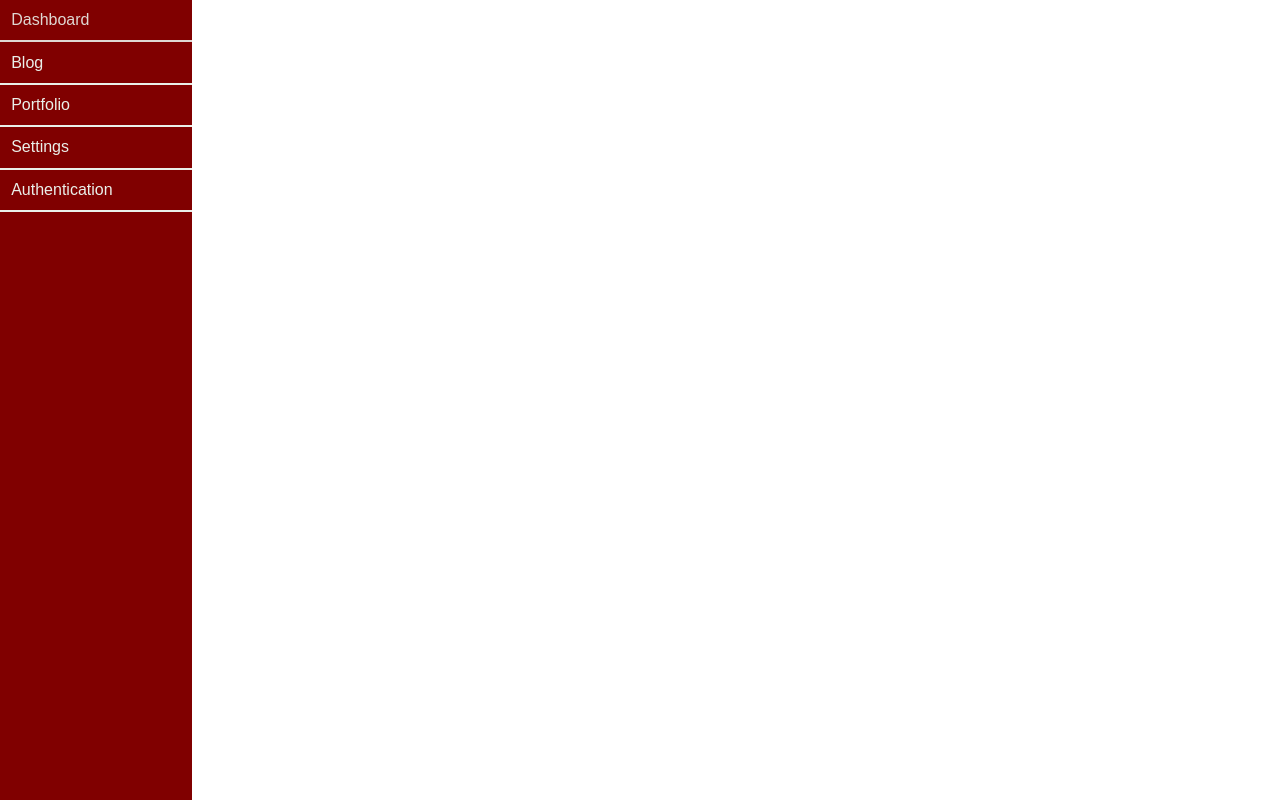
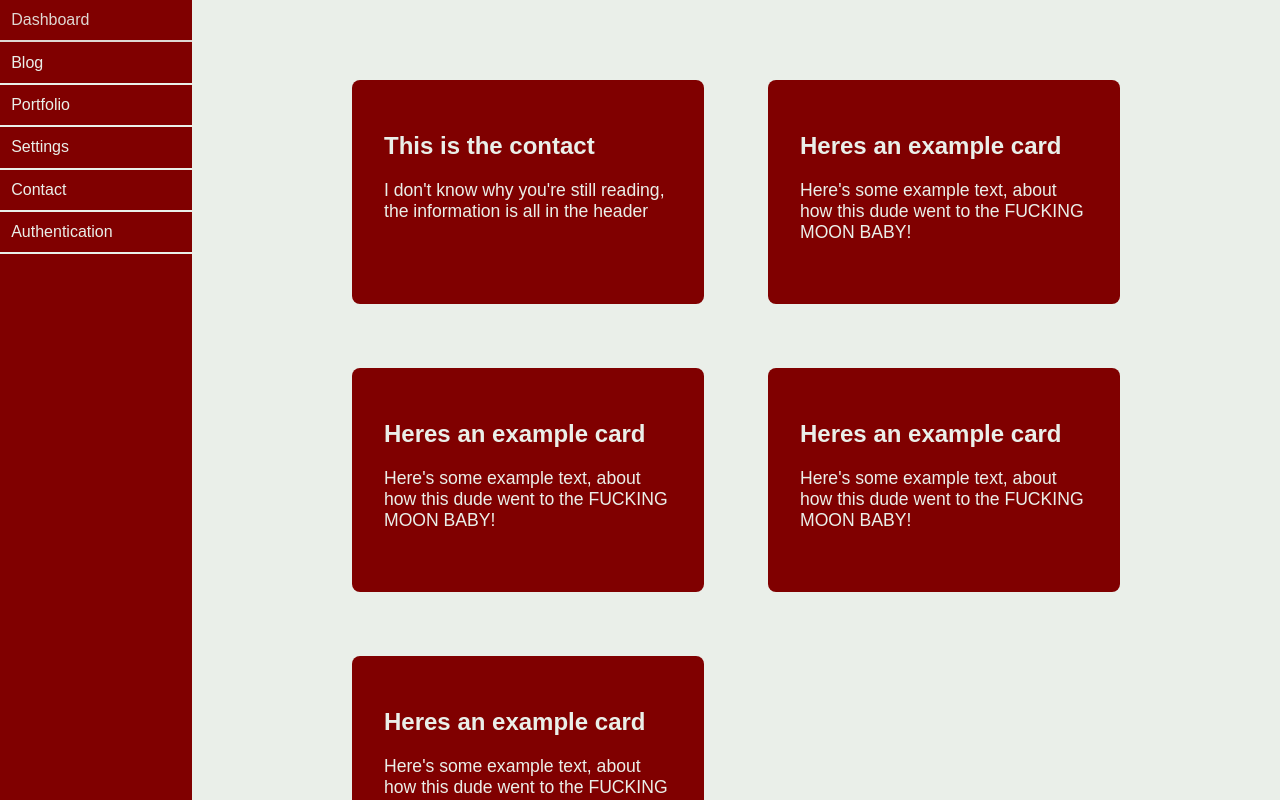
Before and after one commit to westshae/main-fe, an Angular app: page /contact in a window 1280 px wide. Before the commit this address led to /. Built offline with nearby package versions, Linux system fonts and the light colour scheme.

Commit message:
contact page

```diff
--- a/src/app/app-routing.module.ts
+++ b/src/app/app-routing.module.ts
@@ -4,12 +4,14 @@ import { BlogComponent } from './blog/blog.component';
 import { DashboardComponent } from './dashboard/dashboard.component';
 import { SettingsComponent } from './settings/settings.component';
 import { PortfolioComponent } from './portfolio/portfolio.component';
+import { ContactComponent } from './contact/contact.component';
 
 const routes: Routes = [
   { path:'', component: DashboardComponent },
   { path:'blog', component:BlogComponent },
   { path:'portfolio', component:PortfolioComponent },
-  { path:'settings', component:SettingsComponent}
+  { path:'settings', component:SettingsComponent},
+  { path:'contact', component:ContactComponent}
 ];
 
 @NgModule({
--- a/src/app/app.module.ts
+++ b/src/app/app.module.ts
@@ -9,6 +9,7 @@ import { DashboardComponent } from './dashboard/dashboard.component';
 import { BlogComponent } from './blog/blog.component';
 import { PortfolioComponent } from './portfolio/portfolio.component';
 import { SettingsComponent } from './settings/settings.component';
+import { ContactComponent } from './contact/contact.component';
 
 @NgModule({
   declarations: [
@@ -18,7 +19,8 @@ import { SettingsComponent } from './settings/settings.component';
     DashboardComponent,
     BlogComponent,
     PortfolioComponent,
-    SettingsComponent
+    SettingsComponent,
+    ContactComponent
   ],
   imports: [
     BrowserModule,
--- /dev/null
+++ b/src/app/contact/contact.component.html
@@ -0,0 +1,22 @@
+<div class="page-container">
+  <div class="page-card">
+    <h2>This is the contact</h2>
+    <p>I don't know why you're still reading, the information is all in the header</p>
+  </div>
+  <div class="page-card">
+    <h2>Heres an example card</h2>
+    <p>Here's some example text, about how this dude went to the FUCKING MOON BABY!</p>
+  </div>
+  <div class="page-card">
+    <h2>Heres an example card</h2>
+    <p>Here's some example text, about how this dude went to the FUCKING MOON BABY!</p>
+  </div>
+  <div class="page-card">
+    <h2>Heres an example card</h2>
+    <p>Here's some example text, about how this dude went to the FUCKING MOON BABY!</p>
+  </div>
+  <div class="page-card">
+    <h2>Heres an example card</h2>
+    <p>Here's some example text, about how this dude went to the FUCKING MOON BABY!</p>
+  </div>
+</div>
--- /dev/null
+++ b/src/app/contact/contact.component.less
@@ -0,0 +1 @@
+@import "../app.component.less";
--- a/src/app/sidebar/sidebar.component.html
+++ b/src/app/sidebar/sidebar.component.html
@@ -3,5 +3,6 @@
   <a routerLink="/blog"><button class="navlink">Blog</button></a>
   <a routerLink="/portfolio"><button class="navlink">Portfolio</button></a>
   <a routerLink="/settings"><button class="navlink">Settings</button></a>
+  <a routerLink="/contact"><button class="navlink">Contact</button></a>
   <a routerLink="/logout"><button class="navlink">Authentication</button></a>
 </div>
--- a/src/index.html
+++ b/src/index.html
@@ -2,7 +2,7 @@
 <html lang="en">
 <head>
   <meta charset="utf-8">
-  <title>Social Optim</title>
+  <title>westshae.com</title>
   <base href="/">
   <meta name="viewport" content="width=device-width, initial-scale=1">
   <link rel="icon" type="image/x-icon" href="favicon.ico">
```
Also changed, not shown: src/app/contact/contact.component.ts (added, +10 -0 lines), 1 other file (tests, documents, lock files or other folders).
